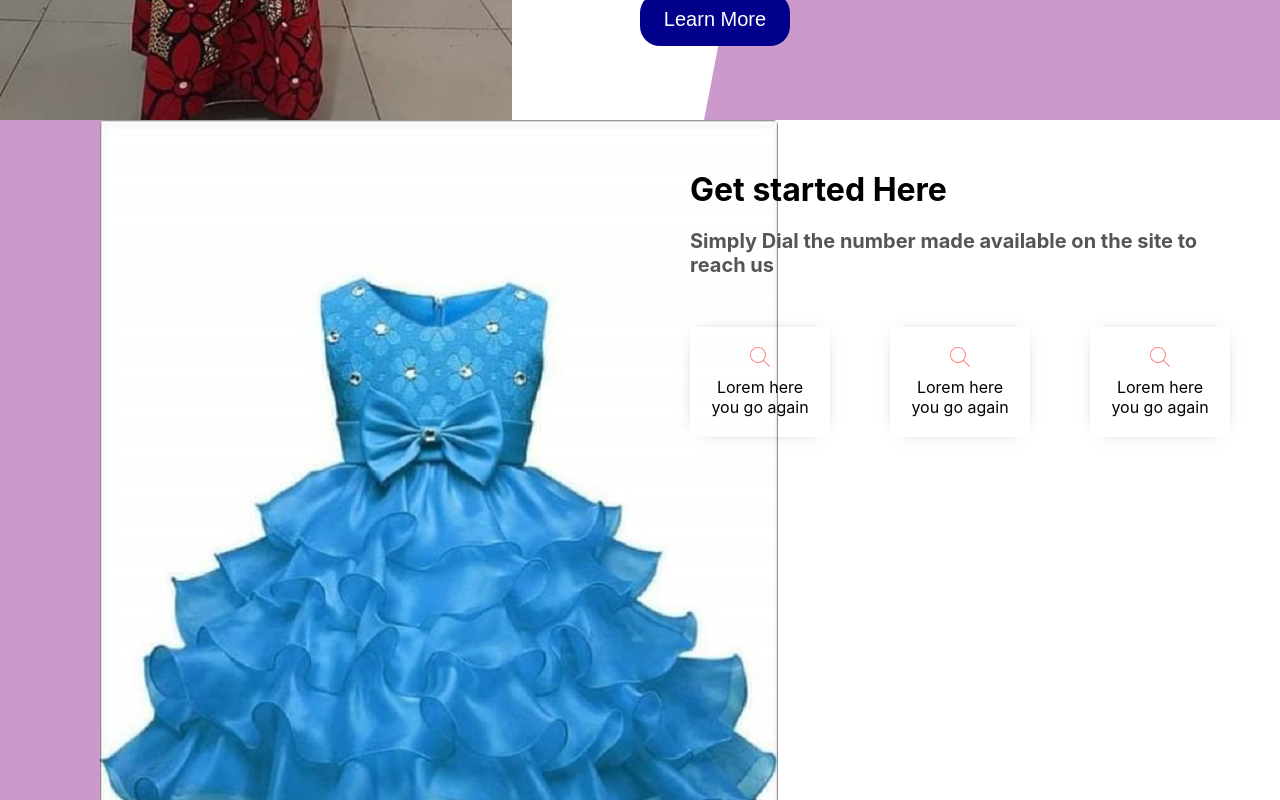
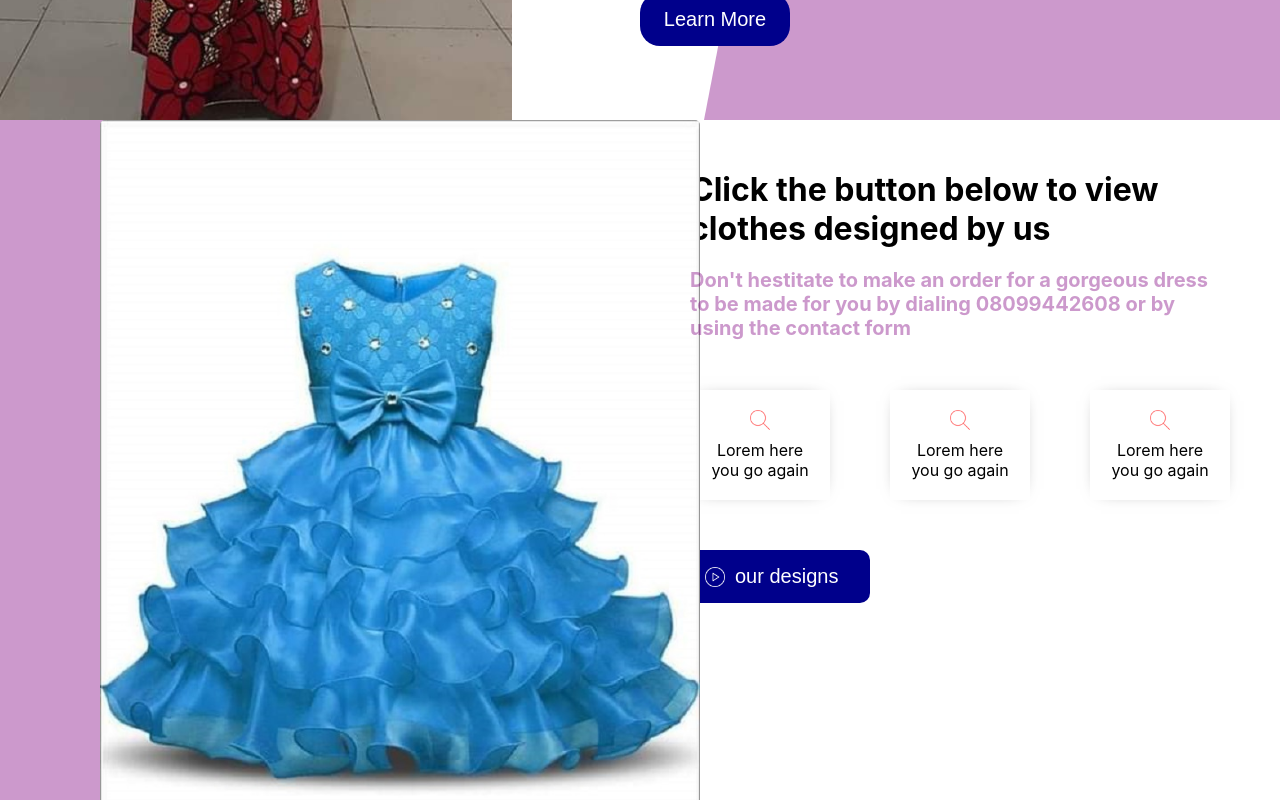
Before and after one commit to chukmas20/fashion, a React (Create React App) app: page / in a window 1280 px wide. Shown: the part 1480-2280 px from the top of the page. Built offline with nearby package versions, Linux system fonts and the light colour scheme; the HTML template or start-up script is replaced by a standard one.

Commit message:
New stuff

```diff
--- a/src/App.js
+++ b/src/App.js
@@ -4,6 +4,7 @@ import Navbar from './Components/Navbar';
 import Intro from './Components/Intro';
 import Feature from './Components/Feature';
 import Service from './Components/Service';
+import Price from './Components/Price';
 
 const Container = styled.div`
     height: 100vh;
@@ -58,6 +59,9 @@ function App() {
           <Service />
           <ServiceShape />
         </Container>
+        <Container>
+          <Price />
+        </Container>
 
       </>
   );
--- /dev/null
+++ b/src/Components/Price.js
@@ -0,0 +1,20 @@
+import styled from "styled-components";
+import PriceCard from "./PriceCard";
+
+
+const Container = styled.div`
+  height: 100%;
+  display: flex;
+  justify-content: center;
+`;
+const Price = () => {
+    return (
+        <Container>
+            <PriceCard />
+            <PriceCard />
+            <PriceCard />
+        </Container>
+    )
+}
+
+export default Price
--- /dev/null
+++ b/src/Components/PriceCard.js
@@ -0,0 +1,14 @@
+import styled from "styled-components";
+
+const Container = styled.div`
+
+`;
+const PriceCard = () => {
+    return (
+       <Container>
+           Hello
+       </Container>
+    )
+}
+
+export default PriceCard
--- a/src/Components/Service.js
+++ b/src/Components/Service.js
@@ -1,13 +1,18 @@
 import styled from "styled-components";
+import {useState} from "react";
 import Fashion from "../images/fashion5.jpeg";
 import MiniCard from "./MiniCard";
+import Play from "../images/play.png";
+import Player from "../images/video1.mp4";
 
 const Conatiner =  styled.div`
   display:flex;
+  height: 100%;
 `;
 
 const Left =  styled.div`
 width:50%;
+position: relative;
 `;
 
 const Right =  styled.div`
@@ -21,10 +26,22 @@ const Wrapper = styled.div`
 `;
 
 const Image = styled.img`
+   display: ${(props) => props.open && "none"};
    height: 100%;
    margin-left: 100px;
    border: 4px black solid purple;
    border-radius: 5px;
+`;
+
+const Video = styled.video`
+  display: ${(props) => !props.open && "none"};
+  height: 400px;
+  position: absolute;
+  top: 0;
+  bottom: 0;
+  margin: auto;
+  right: 0;
+
 `;
 
 const Title = styled.h1`
@@ -33,7 +50,8 @@ const Title = styled.h1`
 const Desc = styled.h1`
    font-size: 20px;
    margin-top: 20px;
-   color:#555;
+   color: purple;
+   opacity: 0.4;
 `;
 
 const CardContainer = styled.div`
@@ -42,20 +60,51 @@ const CardContainer = styled.div`
     margin-top: 50px;
 `;
 
+const Button = styled.button`
+   width:180px;
+   border: none;
+   border-radius: 10px;
+   color:white;
+   background-color:darkblue;
+   font-size: 20px;
+   padding:15px;
+   margin-top: 50px;
+   cursor: pointer;
+   display: flex;
+   align-items: center;
+`;
 
+const Icon = styled.img`
+   width: 20px;
+   margin-right: 10px;
+`;
 const Service = () => {
+   const [open, setOpen] = useState(false);
     return (
        <Conatiner>
-           <Left><Image src={Fashion} /></Left>
+           <Left>
+             <Image  open={open} src={Fashion} />
+             <Video
+              open={open}
+               autoPlay
+               loop
+               controls
+               src={Player}
+               />
+           </Left>
            <Right>
                 <Wrapper >
-                    <Title> Get started Here</Title>
-                    <Desc> Simply Dial the number made available on the site to reach us</Desc>
+                    <Title> Click the button below to view clothes designed by us</Title>
+                    <Desc>
+                       Don't hestitate to make an order for a gorgeous dress to be made for you
+                       by dialing 08099442608 or by using the contact form
+                    </Desc>
                     <CardContainer>
                         <MiniCard />
                         <MiniCard />
                         <MiniCard />
                     </CardContainer>
+                    <Button onClick={()=> setOpen(true) }> <Icon src={Play} />our designs</Button>
                  </ Wrapper >
                </Right>
        </Conatiner>
```
Also changed, not shown: 1 other file (tests, documents, lock files or other folders).
